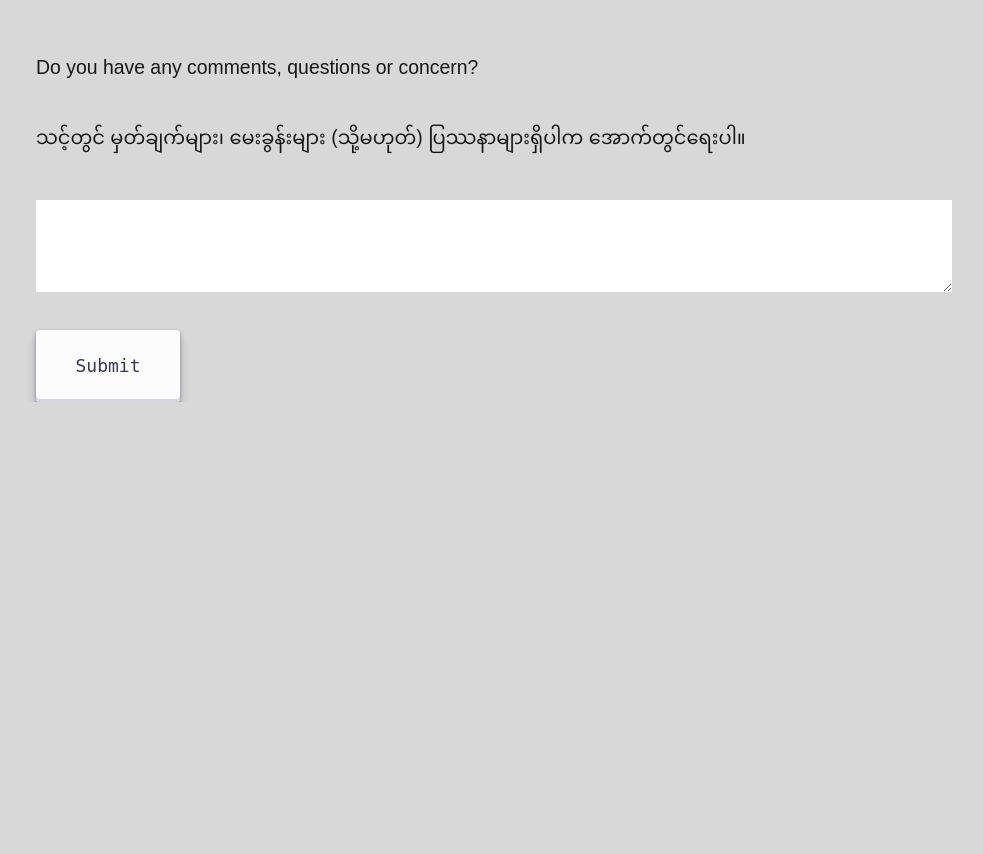
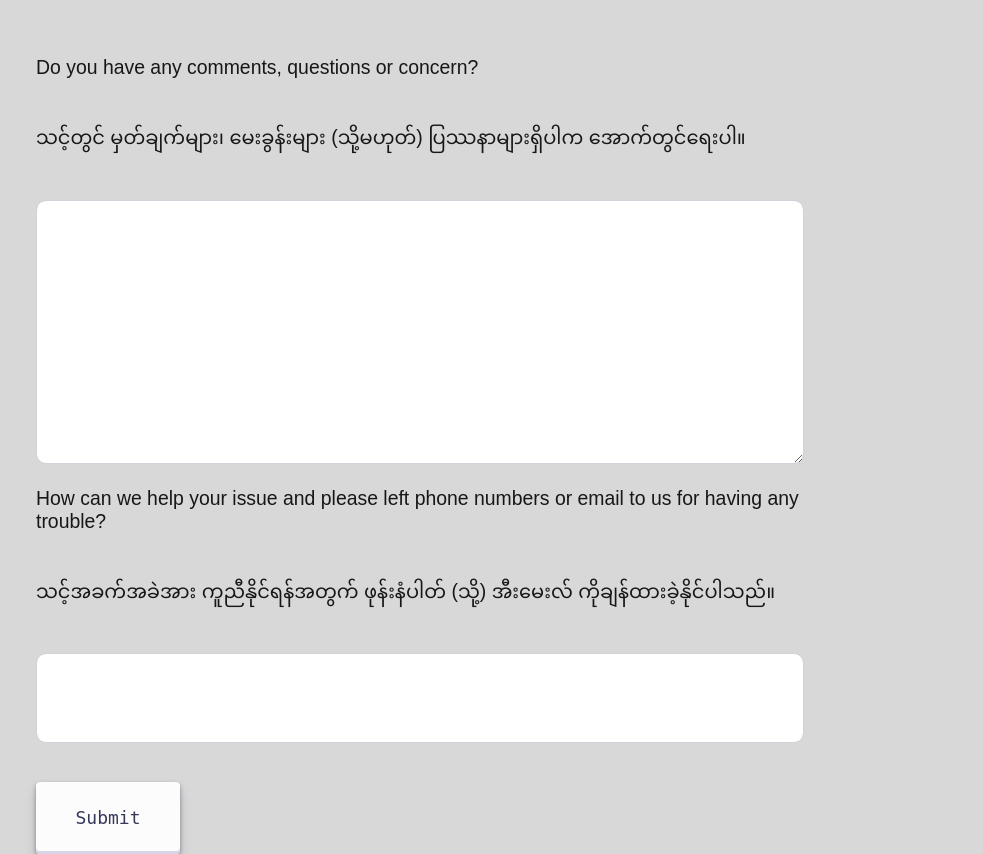
Before and after one commit to thuta87/survey, a Django app: template accounts/templates/accounts/home.html in a window 1280 px wide. Shown: the part 549-1403 px from the top of the page, without its empty margins (220-1203 px from the left). Before the commit the page ends 951 px from the top, so only its background shows below. Run offline with Django 3.2, Linux system fonts and the light colour scheme; the template is opened without the code that fills it, so the values that code supplies are empty; some libraries are stand-ins or nearby versions.

Commit message:
Add contact fields.

```diff
--- a/accounts/models.py
+++ b/accounts/models.py
@@ -10,4 +10,5 @@ class Survey(models.Model):
     paraid = models.ForeignKey('para',on_delete=models.CASCADE,)
     points = models.DecimalField(default=0, max_digits=12, decimal_places=0)
     desc = models.CharField(max_length=500)
+    contact_txt=models.CharField(max_length=500)
     timestamp= models.TimeField(auto_now_add=True)
--- a/accounts/templates/accounts/home.html
+++ b/accounts/templates/accounts/home.html
@@ -39,7 +39,16 @@
     <p>
       သင့်တွင် မှတ်ချက်များ၊ မေးခွန်းများ (သို့မဟုတ်) ပြဿနာများရှိပါက အောက်တွင်ရေးပါ။
     </p>
-    <textarea id="desc" name="desc" rows="4" cols="80"></textarea>
+    <textarea id="desc" name="desc" rows="4" cols="80" class="form-control"></textarea>
+    <br>
+    <p>
+      How can we help your issue and please left phone numbers or email to us for having any trouble?
+    </p>
+    <p>
+      သင့်အခက်အခဲအား ကူညီနိုင်ရန်အတွက် ဖုန်းနံပါတ် (သို့) အီးမေးလ် ကိုချန်ထားခဲ့နိုင်ပါသည်။
+    </p>
+    <input type="text" id="contact_txt" name="contact_txt" class="form-control"></input>
+
     <p></p>
     <button type="submit" class="btn submit-success">Submit</button>
 
--- a/accounts/templates/accounts/thanks.html
+++ b/accounts/templates/accounts/thanks.html
@@ -10,7 +10,7 @@
 <div class="d-flex justify-content-center">
 <div class="jumbotron text-center ">
   <h1 class="display-3">Thank You!</h1>
-  <p class="lead"><strong>Your survey answers have been submitted</strong></p>
+  <p class="lead"><strong>Your survey answers have been submitted. We value your feedback.</strong></p>
   <hr>
   <p>
     Having trouble? <a href="tel:+951654530">+95 1 654530 ext.145</a>
```
Also changed, not shown: accounts/migrations/0003_auto_20220124_0929.py (added).
